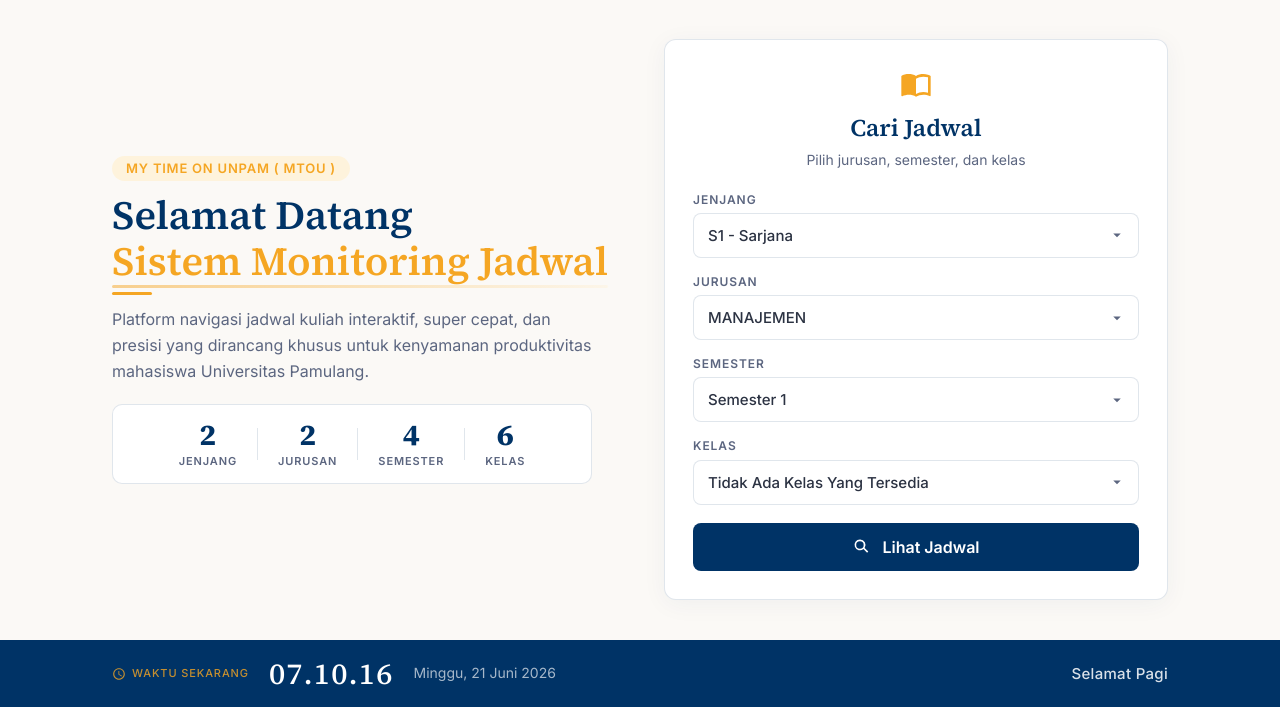
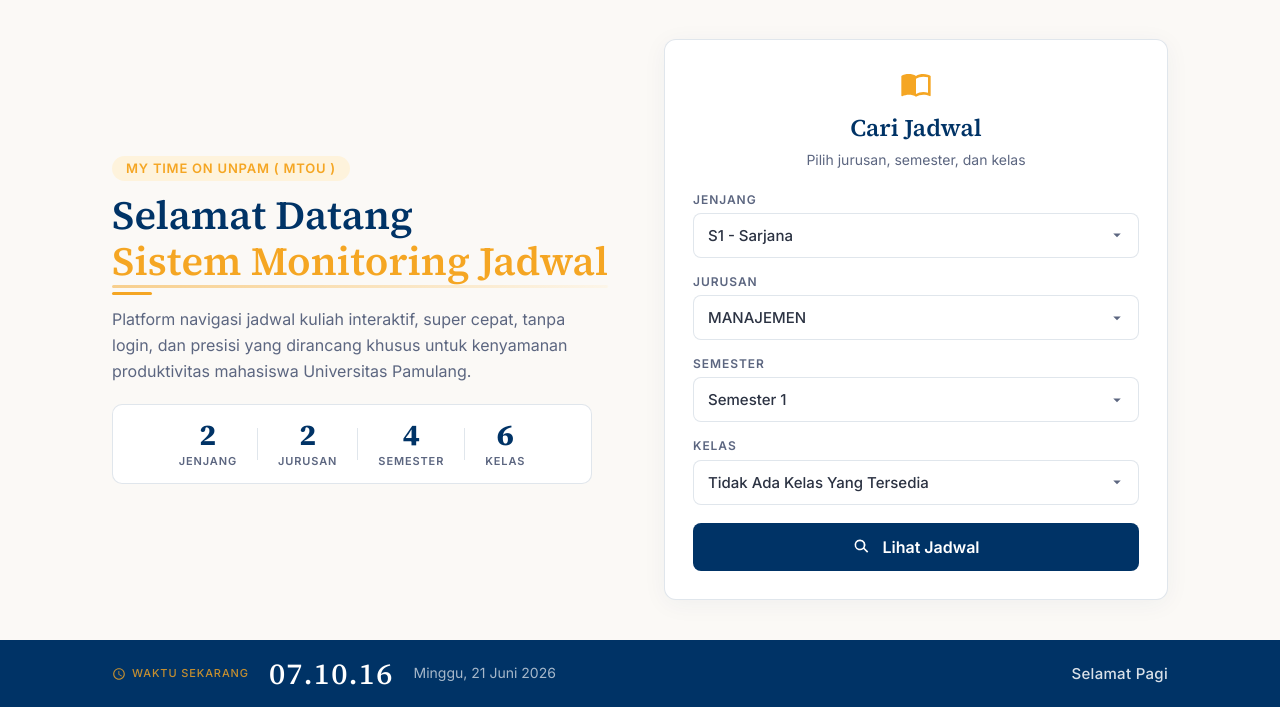
Before and after one commit to fdlannda/mytimeonunpam, a Flask app: page / in a window 1280 px wide. Shown: the part 71-778 px from the top of the page. Run offline with Flask 3, Linux system fonts and the light colour scheme; data that the repository does not hold is empty.

Commit message:
edit home.html

```diff
--- a/templates/home.html
+++ b/templates/home.html
@@ -120,7 +120,7 @@
 
                 <p class="hero-desc">
 
-                    Platform navigasi jadwal kuliah interaktif, super cepat, dan presisi yang dirancang khusus untuk kenyamanan produktivitas mahasiswa Universitas Pamulang.
+                    Platform navigasi jadwal kuliah interaktif, super cepat, tanpa login, dan presisi yang dirancang khusus untuk kenyamanan produktivitas mahasiswa Universitas Pamulang.
 
                 </p>
 
```
